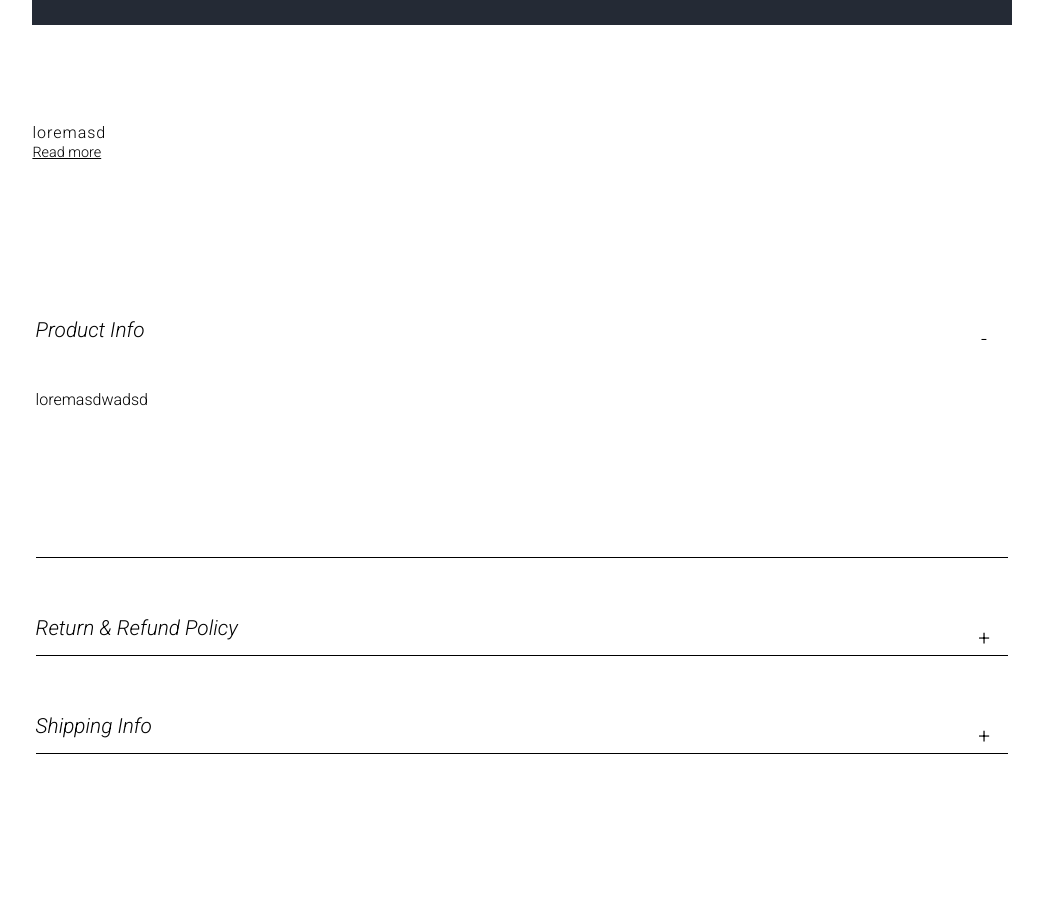
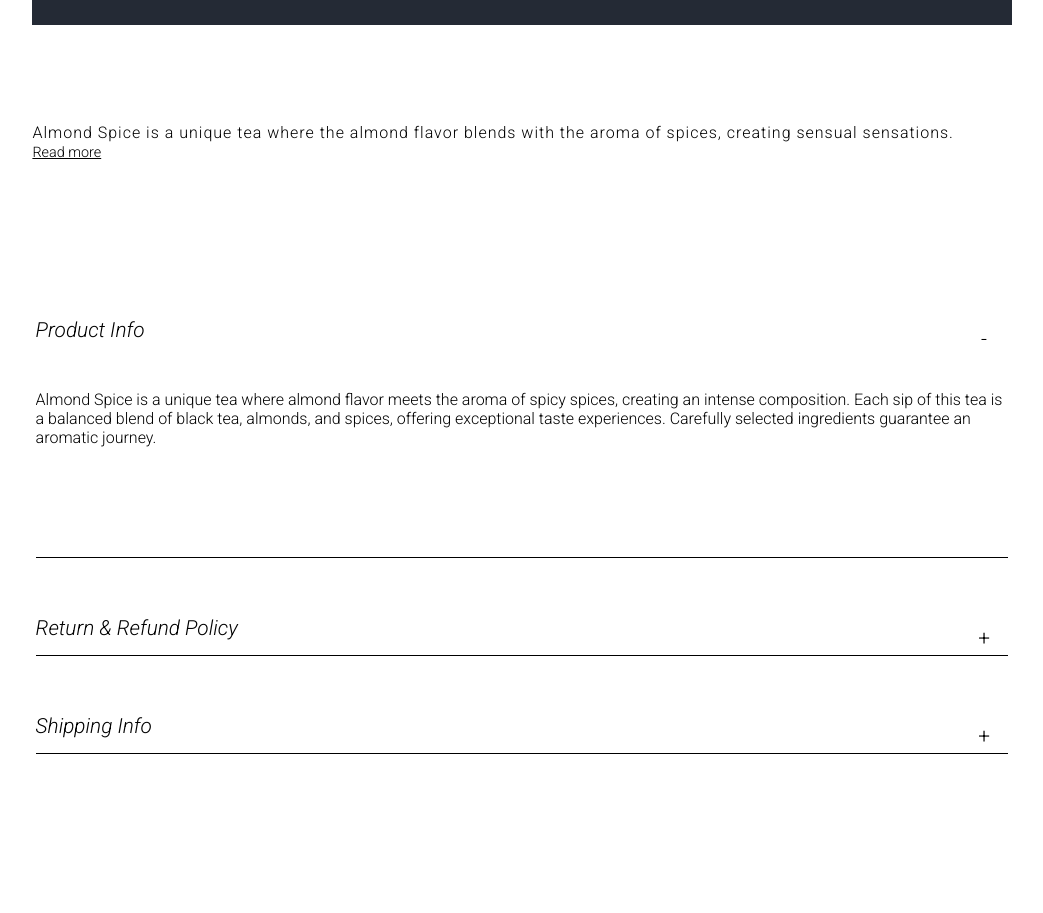
Before and after one commit to Cepako/Tea-Shop, a React (Create React App) app: page /teas/almond-spice in a window 1280 px wide. Shown: the part 2480-3393 px from the top of the page, without its empty margins (118-1161 px from the left). Built offline with nearby package versions, Linux system fonts and the light colour scheme.

Commit message:
fix problem with one tea link and add description and info data for teas

```diff
--- a/src/components/pages/tea-details-components/tea-details-data.ts
+++ b/src/components/pages/tea-details-components/tea-details-data.ts
@@ -3,73 +3,100 @@ const teaDetailsData = [
     link: 'hibicious-flower',
     name: 'Hibicious Flower',
     price: '7.00',
+    code: 'SKU: 0002',
     product_img: '/images/teas/teabag1.png',
-    product_description: 'loremasdasdwa',
-    product_info: 'loremasdwadsd',
+    product_description:
+      "Hibicious Flower is a unique tea that will enchant you with its delicate blend of flavors and aromas. It's a fusion of hibiscus and flowers, creating an incredibly refreshing beverage.",
+    product_info:
+      'Hibicious Flower is an extraordinary tea with a unique character. The main ingredient of this blend is hibiscus, known for its intense color and distinctive flavor. This tea is not only a delight to the palate but also a subtle journey through floral gardens, resulting in an exceptional beverage. ',
   },
   {
     link: 'chamomile-tea',
     name: 'Chamomile Tea',
     price: '8.00',
+    code: 'SKU: 0003',
     product_img: '/images/teas/teabag2.png',
-    product_description: 'loremasdasdwa',
-    product_info: 'loremasdwadsd',
+    product_description:
+      'Chamomile Tea is a harmonious blend of delicate chamomile tea that evokes a sense of tranquility and relaxation. The golden chamomile flowers not only provide a unique flavor but also offer health benefits, helping to alleviate stress and improve sleep quality.  ',
+    product_info:
+      'Chamomile Tea is a tea with a unique character that will transport you to a world of calmness and relaxation. The delicate blend of chamomile flowers not only provides a distinctive flavor but also offers numerous health benefits, helping to alleviate stress and improve sleep quality. ',
   },
   {
     link: 'raspberry-leaves',
     name: 'Raspberry Leaves',
     price: '8.00',
+    code: 'SKU: 0004',
     product_img: '/images/teas/teabag3.png',
-    product_description: 'loremasdasdwa',
-    product_info: 'loremasdwadsd',
+    product_description:
+      'Raspberry Leaves is a unique tea that transports you to a raspberry garden full of freshness and natural charm. The delicate raspberry leaves impart a distinctive flavor and aroma to the infusion, creating an unforgettable tea experience.       ',
+    product_info:
+      'Raspberry Leaves is a tea with a remarkable character that will transport you to a raspberry garden, full of freshness and natural charm. The delicate raspberry leaves impart a distinctive flavor and aroma to the infusion, creating an unforgettable tea experience.',
   },
   {
     link: 'rosemary-specials',
     name: 'Rosemary Specials',
     price: '5.00',
+    code: 'SKU: 0005',
     product_img: '/images/teas/teabag4.png',
-    product_description: 'loremasdasdwa',
-    product_info: 'loremasdwadsd',
+    product_description:
+      'Rosemary Specials is an extraordinary tea where the senses dance in the aroma of rosemary. This unique blend allows for delightful flavor experiences, where the freshness of rosemary harmonizes with a subtle touch of tea.',
+    product_info:
+      'Rosemary Specials is an extraordinary tea where the senses dance in the aroma of rosemary. This unique blend allows for delightful flavor experiences, where the freshness of rosemary harmonizes with a subtle touch of tea. Each sip is a journey through an herbal garden.',
   },
   {
     link: 'earl-grey',
     name: 'Earl Grey',
     price: '6.00',
+    code: 'SKU: 0006',
     product_img: '/images/teas/teabag5.png',
-    product_description: 'loremasdasdwa',
-    product_info: 'loremasdwadsd',
+    product_description:
+      'Earl Grey is a classic black tea, known for its subtle taste of black tea leaves and a delicate hint of bergamot. This elegant blend captivates with not only a refined flavor but also the pleasant aroma of citrusy bergamot.',
+    product_info:
+      'Earl Grey is a unique tea that combines delicate black tea with a distinctive hint of bergamot. Its rich flavor and fresh aroma make each sip a refined tea experience. Perfect for moments of relaxation, this tea captivates with a balanced blend of high-quality ingredients.',
   },
   {
     link: 'lavender-blend',
     name: 'Lavender Blend',
     price: '7.00',
+    code: 'SKU: 0007',
     product_img: '/images/teas/teabag6.png',
-    product_description: 'loremasdasdwa',
-    product_info: 'loremasdwadsd',
+    product_description:
+      'Lavender Blend is a harmonious tea mixture enriched with the subtle aroma of lavender. The delicacy of black tea combines with the gentleness of lavender, creating a beverage with a unique character.  ',
+    product_info:
+      'Lavender Blend is a unique tea where the delicacy of black tea combines with the gentle aroma of lavender. Each sip of this tea is a subtle experience, transporting you to an aromatic world of relaxation and soothing. The carefully selected composition of ingredients guarantees a distinctive taste.',
   },
   {
     link: 'almond-spice',
     name: 'Almond Spice',
     price: '15.00',
+    code: 'SKU: 0008',
     product_img: '/images/teas/teabag7.png',
-    product_description: 'loremasdasdwa',
-    product_info: 'loremasdwadsd',
+    product_description:
+      'Almond Spice is a unique tea where the almond flavor blends with the aroma of spices, creating sensual sensations. The delicacy of black tea meets the almond note and spicy spices, forming a distinctive beverage.             ',
+    product_info:
+      'Almond Spice is a unique tea where almond flavor meets the aroma of spicy spices, creating an intense composition. Each sip of this tea is a balanced blend of black tea, almonds, and spices, offering exceptional taste experiences. Carefully selected ingredients guarantee an aromatic journey.',
   },
   {
     link: 'rose-flowers',
     name: 'Rose Flowers',
     price: '13.00',
+    code: 'SKU: 0010',
     product_img: '/images/teas/teabag8.png',
-    product_description: 'loremasdasdwa',
-    product_info: 'loremasdwadsd',
+    product_description:
+      'Rose Flowers is a romantic tea where the delicacy of rose petals meets the aroma of a floral garden. This unique blend of black tea is enriched with a subtle taste of roses, creating a beverage full of elegance and charm.',
+    product_info:
+      'Rose Flowers is a unique tea characterized by a delicate blend of black tea and rose petals. In each sip, you can discern a subtle floral note, creating a refined tea experience. Carefully selected ingredients guarantee not only an aromatic beverage but also a moment of relaxation.',
   },
   {
-    link: 'mint-&-melissa-mix',
+    link: 'mint-melissa-mix',
     name: 'Mint & Melissa Mix',
     price: '15.00',
+    code: 'SKU: 0009',
     product_img: '/images/teas/teabag9.png',
-    product_description: 'loremasdasdwa',
-    product_info: 'loremasdwadsd',
+    product_description:
+      'Mint & Melissa Mix is a refreshing tea where the freshness of mint meets the gentleness of melissa. This harmonious blend of black tea is enriched with the intense aroma of mint and melissa, creating a beverage full of freshness and delicacy.',
+    product_info:
+      'Mint & Melissa Mix is a refreshing tea, combining the freshness of mint with the gentleness of melissa in a harmonious blend of black tea. The intense aroma of mint and melissa gives the beverage a unique character, creating an unforgettable taste experience.',
   },
 ];
 export default teaDetailsData;
--- a/src/components/slider-components/Card.tsx
+++ b/src/components/slider-components/Card.tsx
@@ -38,7 +38,8 @@ const Card: React.FC<CardModel> = ({
     }
   };
 
-  const productLink = name.replace(' ', '-').toLowerCase();
+  let productLink = name.replace('& ', '').replace(/\s+/g, '-').toLowerCase();
+  console.log(productLink);
 
   return (
     <div
```
